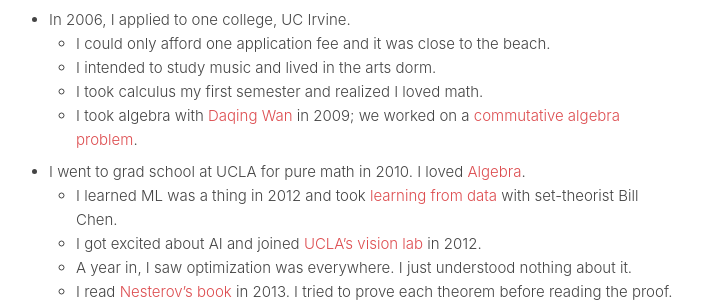
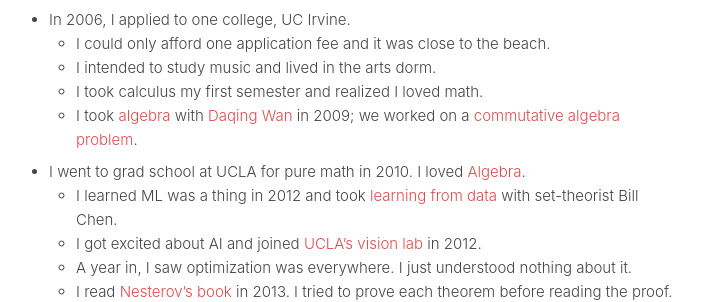
Before and after one commit to damek/damek.github.io, a Jekyll site: the page built from index.md, in a window 1280 px wide and 900 px high, scrolled down 1072 px. Shown: the part 154-456 px from the top of the window, without its empty margins (284-995 px from the left). Built offline with Jekyll 4.4.1, drawn with Linux system fonts in a browser that asks for light colours; part of the change alters nothing that is shown.

```diff
--- a/index.md
+++ b/index.md
@@ -46,7 +46,7 @@ I'm an Associate Professor in Wharton's Department of Statistics and Data Scienc
     - I could only afford one application fee and it was close to the beach.
     - I intended to study music and lived in the arts dorm.
     - I took calculus my first semester and realized I loved math.
-    - I took algebra with [Daqing Wan](https://www.math.uci.edu/~dwan/) in 2009; we worked on a [commutative algebra problem](http://www.ams.org/journals/proc/2011-139-03/S0002-9939-2010-10620-2/).
+    - I took [algebra](https://www.math.uci.edu/~dwan/230-08) with [Daqing Wan](https://www.math.uci.edu/~dwan/) in 2009; we worked on a [commutative algebra problem](http://www.ams.org/journals/proc/2011-139-03/S0002-9939-2010-10620-2/).
 - I went to grad school at UCLA for pure math in 2010. I loved [Algebra](https://link.springer.com/book/10.1007/978-1-4613-0041-0).
     - I learned ML was a thing in 2012 and took [learning from data](https://work.caltech.edu/telecourse) with set-theorist Bill Chen.
     - I got excited about AI and joined [UCLA's vision lab](http://vision.ucla.edu/people.html) in 2012.
```
